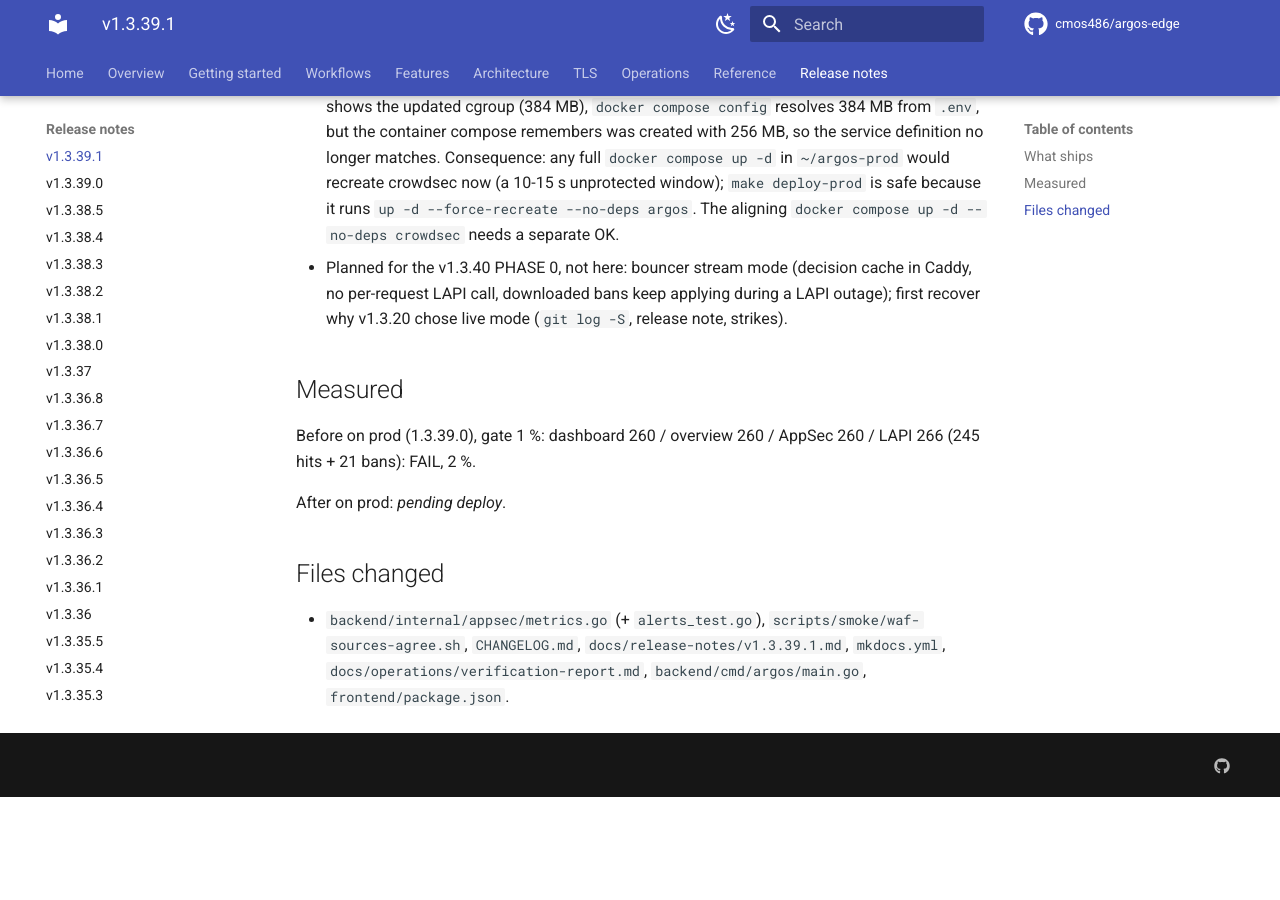
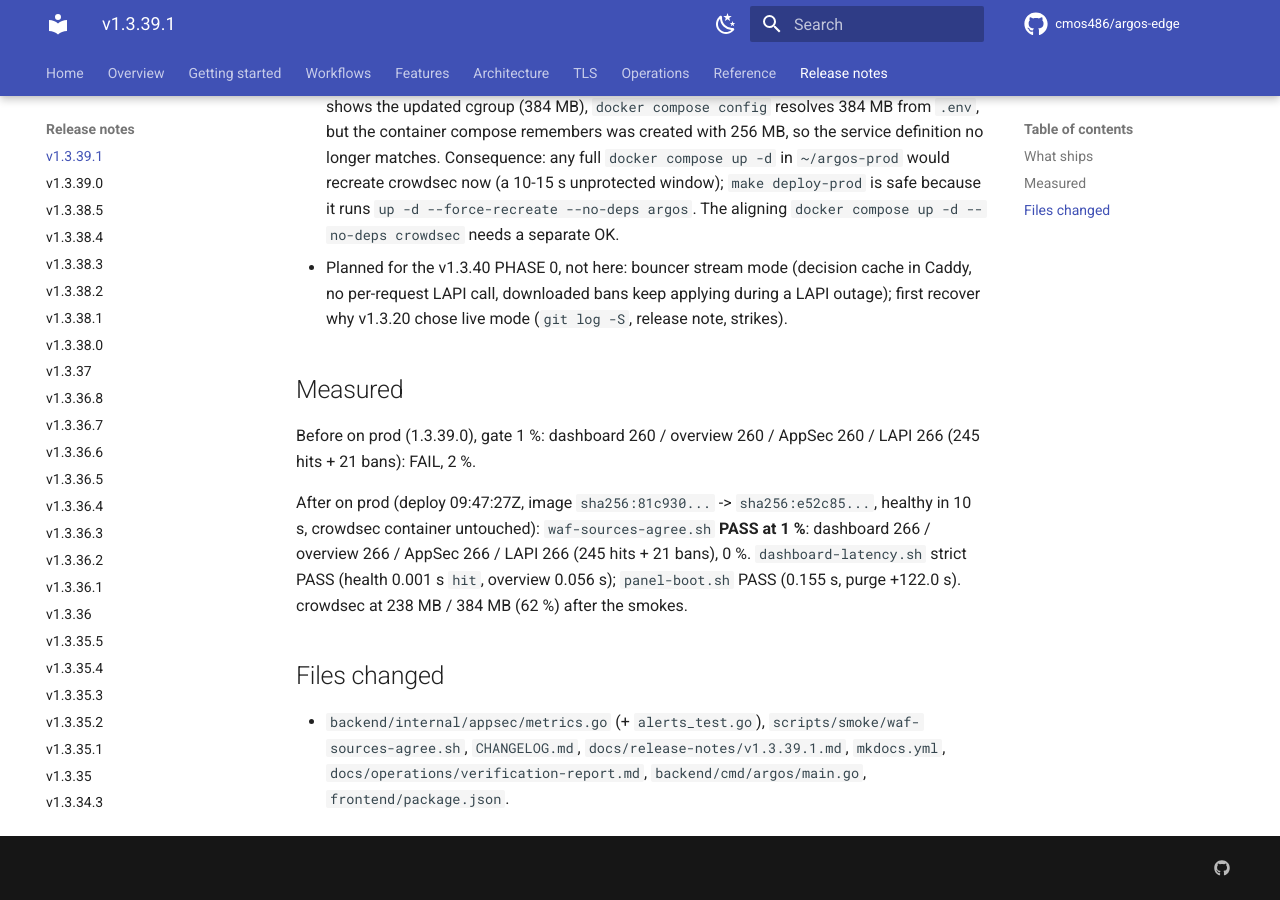
Before and after one commit to cmos486/argos-edge, an MkDocs documentation site: the page built from docs/release-notes/v1.3.39.1.md, in a window 1280 px wide and 900 px high, scrolled down 964 px. Built offline with MkDocs 1.6.1 and Material for MkDocs 9.7.7, drawn with Linux system fonts in a browser that asks for light colours; comment, search, counter and statistics services are not loaded; before the commit the page ends 1761 px from its top, so only the background shows below that.

Commit message:
docs(release): record v1.3.39.1 after-smokes; warn about the pending crowdsec recreate
waf-sources-agree.sh on prod at the 1 % gate: dashboard 266 /
overview 266 / AppSec 266 / LAPI 266, 0 %. dashboard-latency.sh
strict PASS, panel-boot.sh PASS; crowdsec at 238 MB / 384 MB after
the smokes.

Temporary warning in CLAUDE.md (prod block) and deployment.md (next
to the compose-project-name warning): the crowdsec cap was raised
live and in the operational .env, so a full docker compose up -d in
~/argos-prod would recreate crowdsec (10-15 s unprotected, live
bouncer without cache); use only make deploy-prod (--no-deps argos)
until the operator's off-hours alignment recreate. Remove the note
then.

```diff
--- a/docs/release-notes/v1.3.39.1.md
+++ b/docs/release-notes/v1.3.39.1.md
@@ -56,7 +56,13 @@
 Before on prod (1.3.39.0), gate 1 %: dashboard 260 / overview 260 /
 AppSec 260 / LAPI 266 (245 hits + 21 bans): FAIL, 2 %.
 
-After on prod: _pending deploy_.
+After on prod (deploy 09:47:27Z, image `sha256:81c930...` ->
+`sha256:e52c85...`, healthy in 10 s, crowdsec container untouched):
+`waf-sources-agree.sh` **PASS at 1 %**: dashboard 266 / overview
+266 / AppSec 266 / LAPI 266 (245 hits + 21 bans), 0 %.
+`dashboard-latency.sh` strict PASS (health 0.001 s `hit`, overview
+0.056 s); `panel-boot.sh` PASS (0.155 s, purge +122.0 s). crowdsec
+at 238 MB / 384 MB (62 %) after the smokes.
 
 ## Files changed
 
```
Also changed, not shown: CLAUDE.md (+9 -0 lines), docs/operations/deployment.md (+8 -0 lines), docs/operations/verification-report.md (+1 -1 lines).
